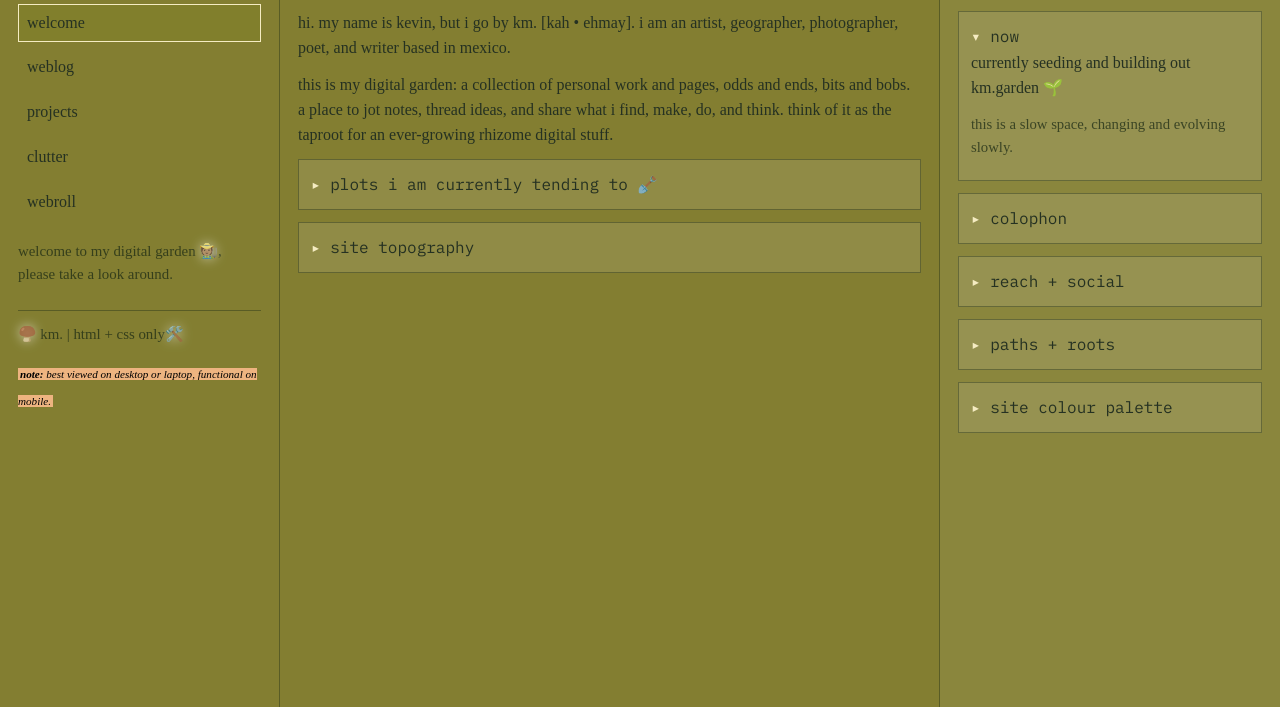
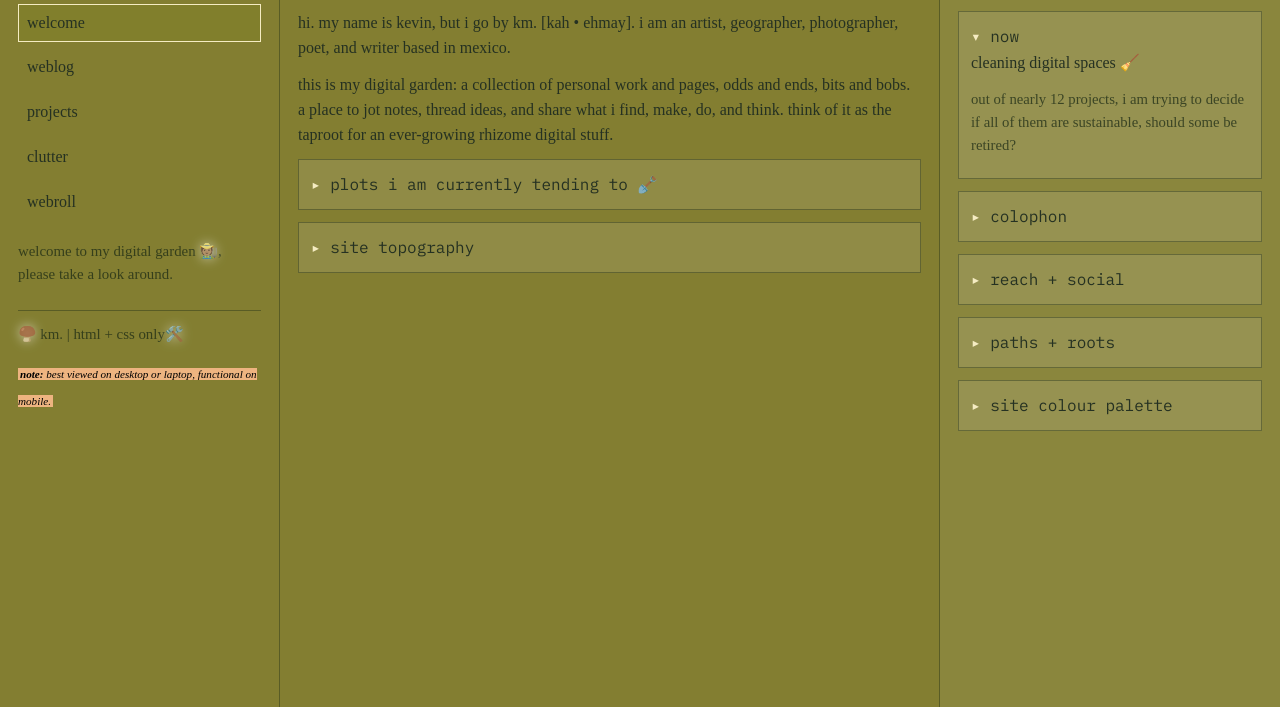
Before and after one commit to robotamerica/km-garden, a plain HTML site: page index.html in a window 1280 px wide. Shown: the part 93-800 px from the top of the page. Drawn offline with Linux system fonts and the light colour scheme; a web font is replaced by a local one.

Commit message:
updated now

```diff
--- a/index.html
+++ b/index.html
@@ -90,11 +90,11 @@
         <p class="pane-sub">currently • colophon • links</p>
       </header>
 
-      <div class="prose">
+  <div class="prose">
         <details open>
           <summary>now</summary>
-          <p>currently seeding and building out km.garden 🌱</p>
-          <p class="small">this is a slow space, changing and evolving slowly.</p>
+          <p>cleaning digital spaces 🧹</p>
+          <p class="small">out of nearly 12 projects, i am trying to decide if all of them are sustainable, should some be retired?</p>
         </details>
 
         <details>
```
Also changed, not shown: weblog.html (+3 -3 lines).
